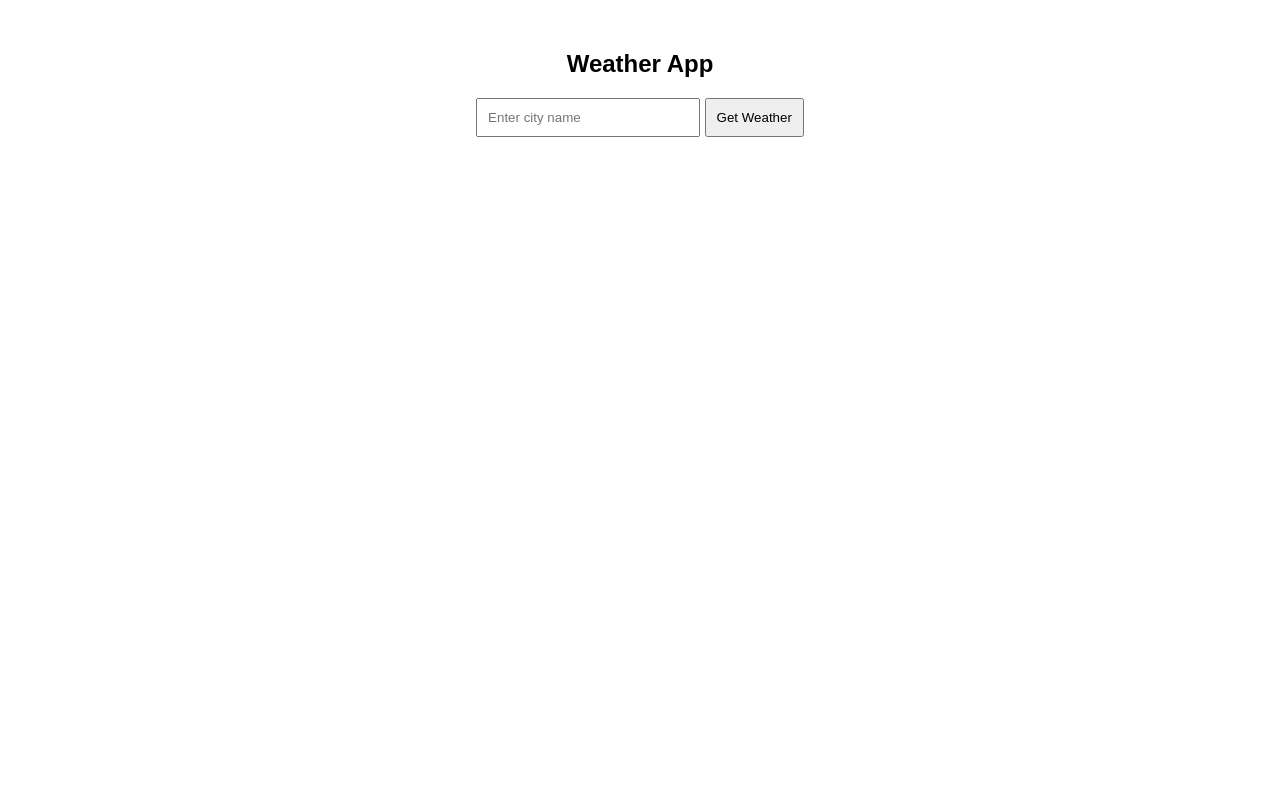
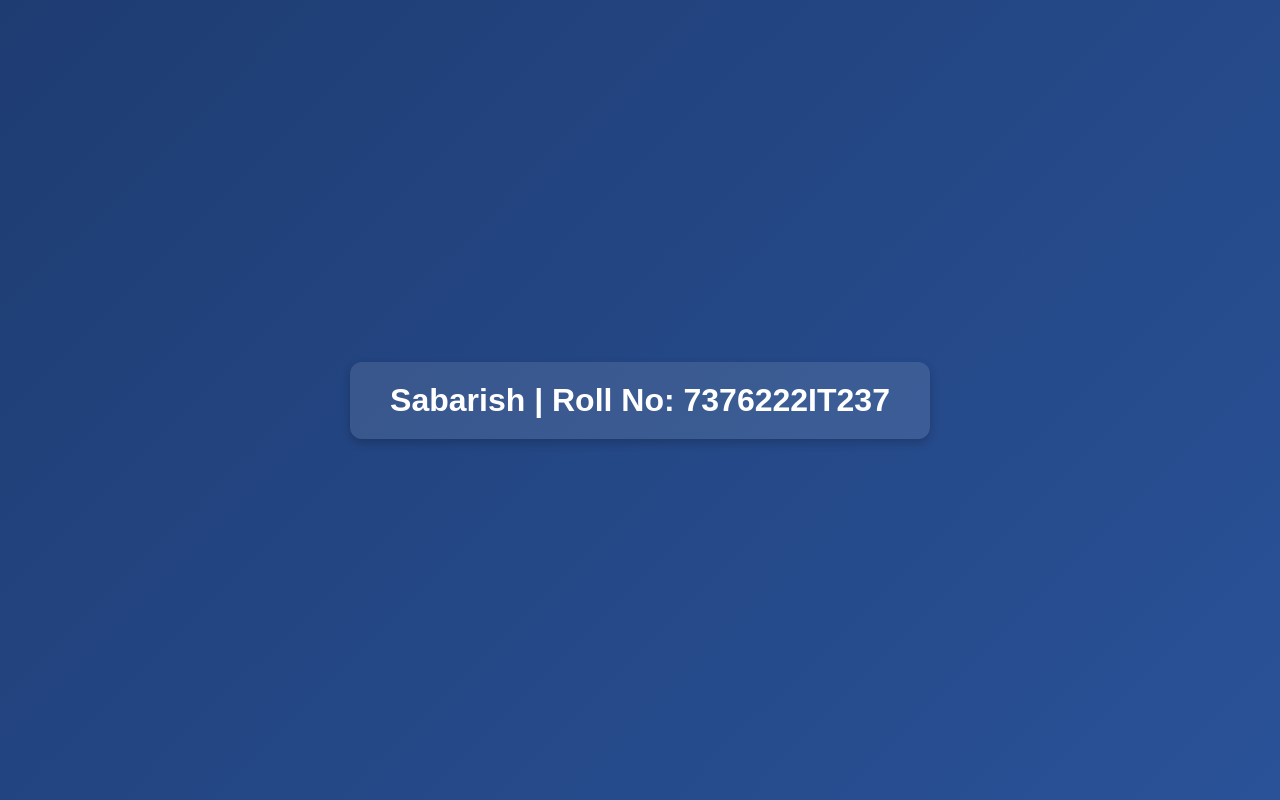
Before and after one commit to SabarishCodeWizard/whetherApp-nodeJS, a website: page public/index.html in a window 1280 px wide. Drawn offline with Linux system fonts and the light colour scheme.

```diff
--- a/public/index.html
+++ b/public/index.html
@@ -3,45 +3,34 @@
 <head>
     <meta charset="UTF-8">
     <meta name="viewport" content="width=device-width, initial-scale=1.0">
-    <title>Weather App</title>
+    <title>Sabarish | Roll No: 7376222IT237</title>
     <style>
-        body { font-family: Arial, sans-serif; text-align: center; margin-top: 50px; }
-        input { padding: 10px; width: 200px; }
-        button { padding: 10px; cursor: pointer; }
-        #weather { margin-top: 20px; }
+        body {
+            font-family: Arial, sans-serif;
+            display: flex;
+            justify-content: center;
+            align-items: center;
+            height: 100vh;
+            background: linear-gradient(135deg, #1e3c72, #2a5298);
+            color: white;
+            text-align: center;
+            margin: 0;
+        }
+        .container {
+            background: rgba(255, 255, 255, 0.1);
+            padding: 20px 40px;
+            border-radius: 12px;
+            box-shadow: 0 4px 10px rgba(0, 0, 0, 0.2);
+        }
+        h1 {
+            font-size: 2rem;
+            margin: 0;
+        }
     </style>
 </head>
 <body>
-    <h2>Weather App</h2>
-    <input type="text" id="city" placeholder="Enter city name">
-    <button onclick="getWeather()">Get Weather</button>
-
-    <div id="weather"></div>
-
-    <script>
-        async function getWeather() {
-            const city = document.getElementById('city').value;
-            if (!city) return alert("Please enter a city name");
-
-            try {
-                const response = await fetch(`/weather?city=${city}`);
-                const data = await response.json();
-
-                if (data.error) {
-                    document.getElementById('weather').innerHTML = `<p>${data.error}</p>`;
-                    return;
-                }
-
-                document.getElementById('weather').innerHTML = `
-                    <h3>${data.city}</h3>
-                    <p>Temperature: ${data.temperature}°C</p>
-                    <p>${data.description}</p>
-                    <img src="${data.icon}" alt="Weather Icon">
-                `;
-            } catch (error) {
-                document.getElementById('weather').innerHTML = `<p>Unable to fetch weather data</p>`;
-            }
-        }
-    </script>
+    <div class="container">
+        <h1>Sabarish | Roll No: 7376222IT237</h1>
+    </div>
 </body>
 </html>
```
